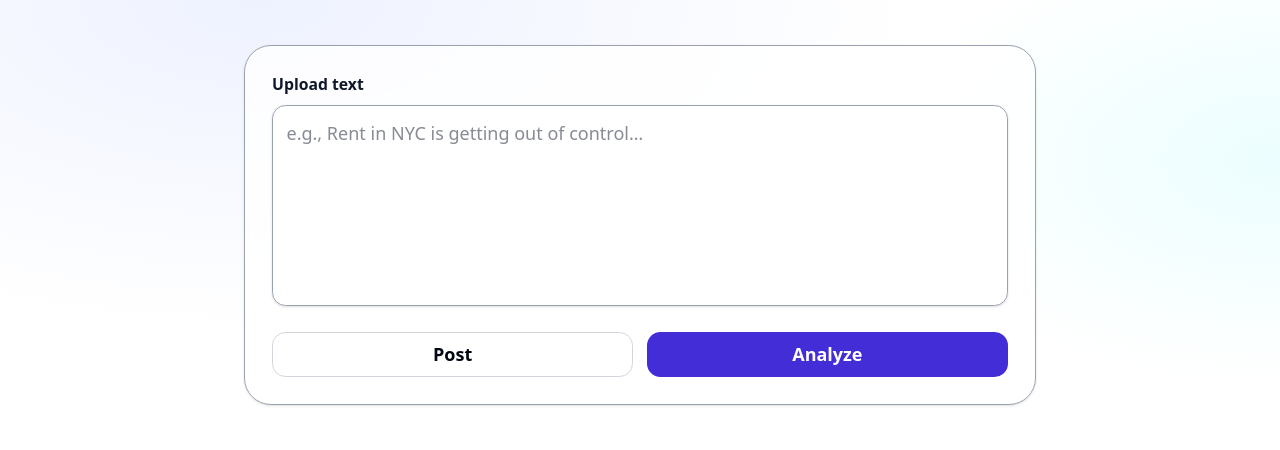
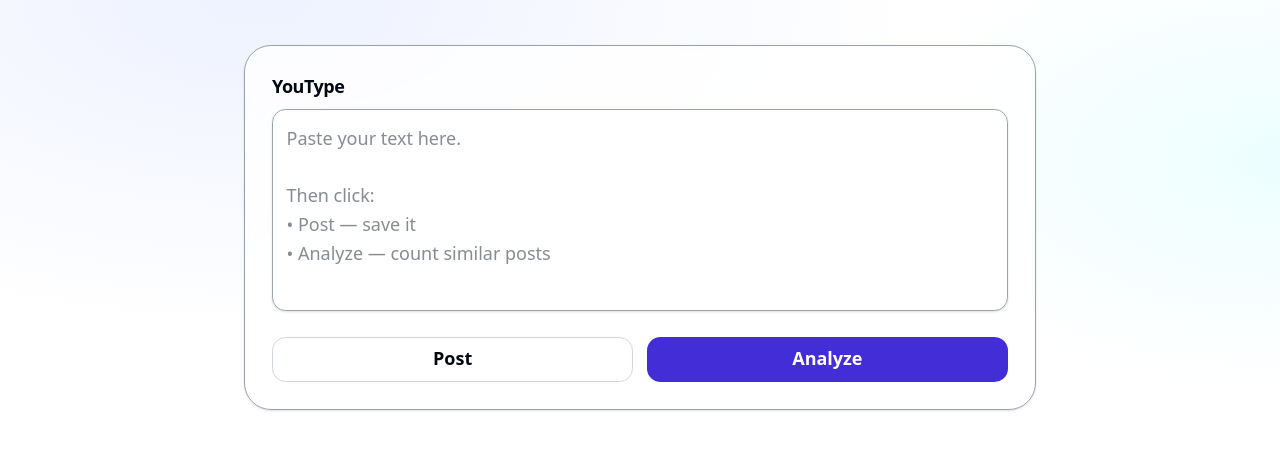
Before and after one commit to ttee9/youtype-beta, a Next.js app in the folder Src/Frontend/: page / in a window 1280 px wide. Shown: the top 450 px of the page. Built offline with nearby package versions, Linux system fonts and the light colour scheme.

Commit message:
Update page.tsx

```diff
--- a/Src/Frontend/src/app/page.tsx
+++ b/Src/Frontend/src/app/page.tsx
@@ -216,11 +216,15 @@ export default function Page() {
       <div className="mx-auto max-w-3xl px-4 py-10 md:px-8">
         {/* Input */}
   <section className="rounded-3xl border border-gray-400 bg-white/80 p-6 shadow-sm backdrop-blur">
-          <label className="block text-sm font-semibold text-gray-900">Upload text</label>
+          <div className="text-base font-extrabold tracking-tight text-gray-950">YouType</div>
           <textarea
             className="mt-2 w-full resize-none rounded-2xl border border-gray-400 bg-white/90 p-4 text-base leading-relaxed shadow-sm outline-none focus:ring-2 focus:ring-indigo-200"
             rows={6}
-            placeholder="e.g., Rent in NYC is getting out of control…"
+            placeholder={`Paste your text here.
+
+Then click:
+• Post — save it
+• Analyze — count similar posts`}
             value={text}
             onChange={(e) => setText(e.target.value)}
           />
```
